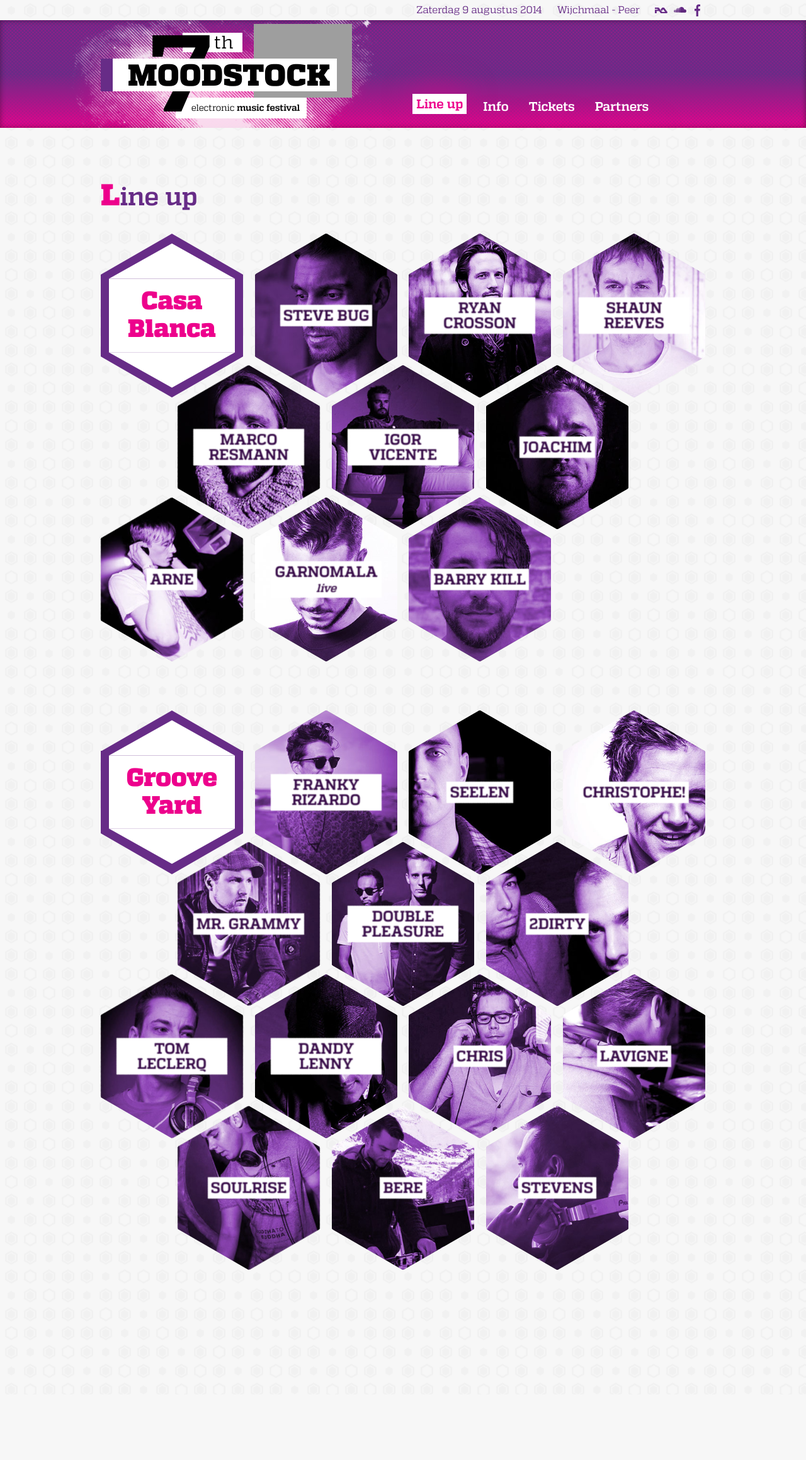
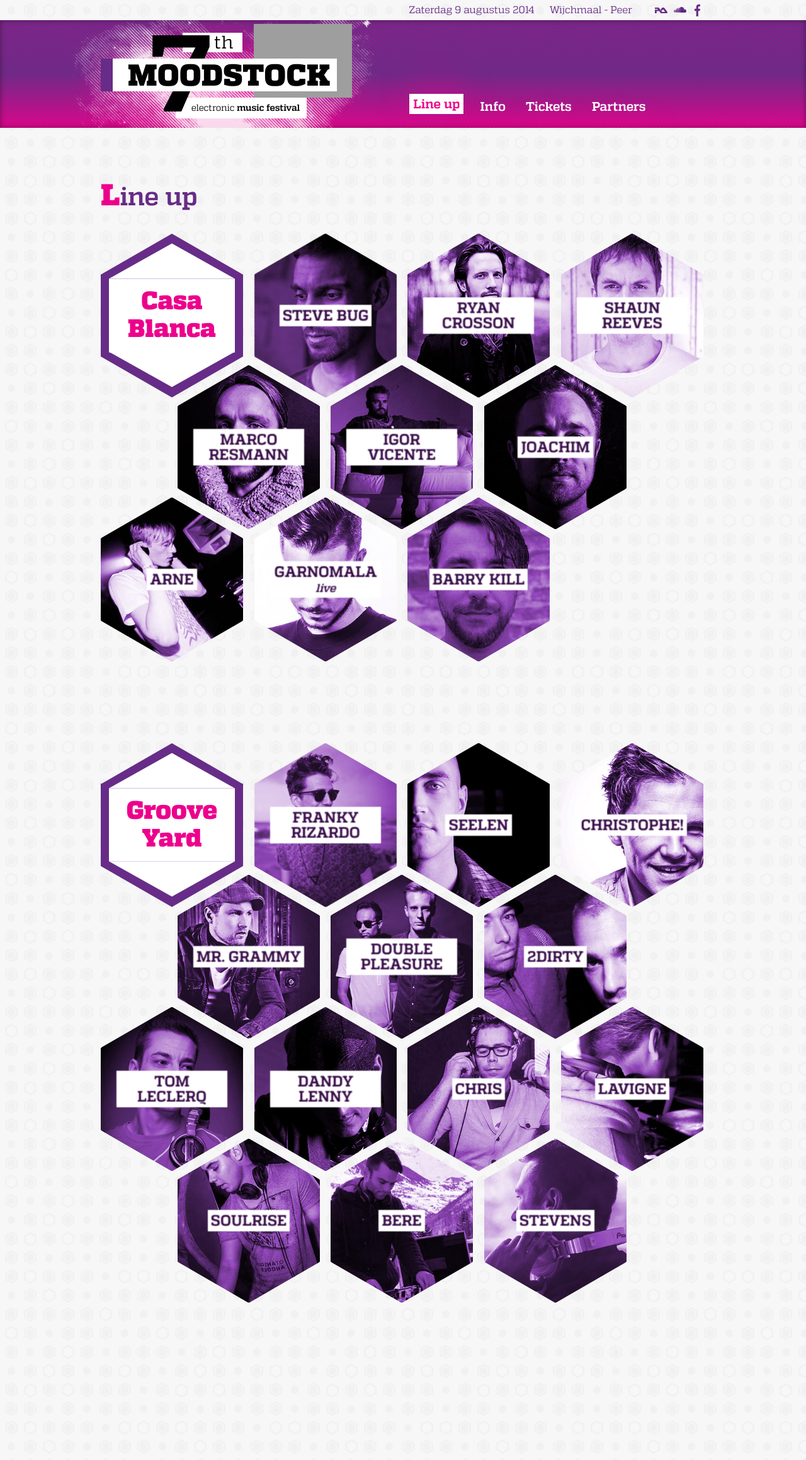
Before and after one commit to inkbiegel/moodstock2014, a PHP site: page /line-up.html in a window 1280 px wide. Shown: the whole page at 63% size. Before the commit the page ends 2017 px from the top, so only its background shows below. Run offline with PHP 8.4, Linux system fonts and the light colour scheme; some libraries are stand-ins or nearby versions; grey boxes are pictures that could not be loaded.

Commit message:
responsivenesssss

```diff
--- a/css/general.css
+++ b/css/general.css
@@ -55,35 +55,38 @@
   border-bottom: 1px solid #672c87;
 }
 table tbody th {
-  padding: 0.35em 0 0.35em 1em;
+  padding: 0.35em 0 0.35em 0.25em;
   border-bottom: 1px solid #ed008c;
   color: #ed008c;
   text-align: left;
 }
 table td {
-  padding: 0.5em 1em;
+  padding: 0.5em 0.25em;
+  font-size: 0.9em;
 }
 
 /********** RECURRING ELEMENTS **********/
 main, .inner {
-  width: 960px;
+  max-width: 960px;
   margin: 0 auto;
 }
 
 /* header */
 #siteTopBar {
   overflow: hidden;
-  padding: 0.25em 0;
+  padding: 0.25em;
 }
-#siteTopBar > strong, #siteTopBar > .socialLinks { margin-left: 1.5em; }
 #siteTopBar > strong {
-  float: right;
+  float: left;
   font-weight: normal;
+  font-size: 0.85em;
   color: #672c87;
 }
+#siteTopBar > .msPlace { margin: 0 0.75em 0 0; }
 #siteTopBar > .socialLinks {
   float: right;
   padding-top: 0.2em;
+  margin: 0 0 0 1em;
 }
 .socialLinks { list-style: none; }
 .socialLinks > li {
@@ -588,124 +592,60 @@
   background: url(../img/bg/siteheader-rpt.png) repeat-x 0 0, linear-gradient(to bottom,  rgba(103,44,135,1) 0%,rgba(103,44,135,1) 50%,rgba(237,0,140,1) 100%);
   position: relative;
   margin: 0 0 5em;
-  padding: 1em 0;
+  overflow: visible;
   clear: both;
-  overflow: hidden;
   -webkit-box-shadow: inset 0 0 10px rgba(0,0,0,0.4);
   box-shadow: inset 0 0 10px rgba(0,0,0,0.4);
 }
+#siteHeader > .inner {
+  padding: 1em 0;
+  overflow: hidden;
+}
 #siteHeader .msLogo {
-  float: left;
   height: 3.1em;
-  margin: -0.2em 2.5em 0 0;
-  font-size: 3em;
+  margin: 0.1em 0 0 0.2em;
+  font-size: 2.45em;
 }
 #siteHeader .msLogo:before {
   left: -0.95em;
   top: -0.65em;
-  bottom: -1em;
+  bottom: -0.775em;
   background-image: url(../img/bg/logo.png);
   background-image: url(../img/bg/logo.png), -webkit-radial-gradient(45% 55%, ellipse contain, #ababab, #ed008c 0%, rgba(237, 0, 140, 0) 100%);
   background-image: url(../img/bg/logo.png), radial-gradient(45% 55%, ellipse contain, #ababab, #ed008c 0%,rgba(237, 0, 140, 0) 100%);
 }
 
-
 /* nav */
 #siteNav {
-  float: left;
-  margin: 6.55em 0 0;
+  position: absolute;
+  left: 0;
+  right: 0;
+  bottom: -2.5em;
 }
 #siteNav > ul { list-style: none; }
 #siteNav > ul > li {
   float: left;
-  margin: 0 0 0 1.25em;
+  margin: 0 0 0 0.5em;
 }
 #siteNav > ul > li:first-child { margin: 0; }
 #siteNav a {
   display: block;
-  padding: 0.05em 0.3em;
+  padding: 0.05em 0.4em;
   position: relative;
   font-size: 1.25em;
   font-weight: bold;
   text-decoration: none;
-  color: #fff;
-  -webkit-transition: all 0.2s 0.1s ease-out;
-  transition: all 0.2s 0.1s ease-out;
+  color: #ed008c;
+  -webkit-transition: all 0.2s ease-out;
+  transition: all 0.2s ease-out;
 }
-#siteNav a:before, #siteNav .active {
-  background: #fff;
-  -webkit-box-shadow: 0 -0.5em 2.5em rgba(237,0,140,0.45);
-  box-shadow: 0 -0.5em 2.5em rgba(237,0,140,0.45);
-}
-#siteNav a:before {
-  content: '';
-  display: block;
-  position: absolute;
-  left: 0; top: 0; right: 0; bottom: 0;
-  z-index: 1;
-  -webkit-transform: translateY(3em);
-  -ms-transform: translateY(3em);
-  transform: translateY(3em);
-  -webkit-transition: -webkit-transform 0.2s ease-in-out;
-  transition: transform 0.2s ease-in-out;
-}
-#siteNav a > span {
-  position: relative;
-  display: inline-block;
-  z-index: 2;
-}
-#siteNav a:hover, #siteNav .active {
-  color: #ed008c;
-  -webkit-transform: translateY(-0.2em);
-  -ms-transform: translateY(-0.2em);
-  transform: translateY(-0.2em);
-}
-#siteNav .active:hover { cursor: default; }
-#siteNav .active:before { display: none; }
-#siteNav a:hover:before {
-  -webkit-transform: translateY(0);
-  -ms-transform: translateY(0);
-  transform: translateY(0);
-}
-/*#siteNavIndicator {
-  position: absolute;
-  left: -1em;
-  top: -1.875em;
-  width: 7.5em;
-  height: 7.625em;
-  background: url(../img/bg/icosahedron.svg) no-repeat 0 0;
-  background-size: contain;
-  z-index: -1;
-  -webkit-animation: hoverAround 4s linear infinite;
-  animation: hoverAround 4s linear infinite;
-}
-@-webkit-keyframes hoverAround {
-  0% {
-    -webkit-transform: translate(-0.0625em,-0.09375em);
-    transform: translate(-0.0625em,-0.09375em);
-  }
-  15% {
-    -webkit-transform: translate(0.09375em,0);
-    transform: translate(0.09375em,0);
-  }
-  42% {
-    -webkit-transform: translate(-0.0625em,0.125em);
-    transform: translate(-0.0625em,0.125em);
-  }
-  68% {
-    -webkit-transform: translate(0.0625em,0.0625em);
-    transform: translate(0.0625em,0.0625em);
-  }
-  100% {
-    -webkit-transform: translate(-0.09375em,-0.125em);
-    transform: translate(-0.09375em,-0.125em);
-  }
-}*/
+#siteNav a:hover, #siteNav a:active { color: #672c87; }
+#siteNav .active { display: none; }
 
 /* CONTENT */
 .content { padding: 0 0 7.5em; }
 .content h1 {
-  font-size: 2.5em;
+  font-size: 2em;
   line-height: 1.2;
   margin: 0 0 0.75em;
 }
@@ -746,32 +686,26 @@
 /* grids */
 .hexGrid, .hexSimpleGrid { list-style: none; }
 .hexGrid > li, .hexSimpleGrid > li { float: left; }
-.hexGrid { margin: 0 0 8em; }
-.hexGrid > li { margin: 0 0 -3.15em 1.1669em; }
-.hexGrid > li:nth-child(7n+1) { margin-left: 0; }
-.hexGrid > li:nth-child(7n+5) {
-  clear: left;
-  margin-left: 7.65em;
+.hexGrid {
+  margin: 0 0 4em;
+  padding: 0 0 3.25em;
+  overflow: hidden;
 }
+.hexGrid > li { margin: 0 0 -3.15em 1.1em; }
+.hexGrid > li:nth-child(odd) { margin-left: 0; }
+.hexGrid > li:nth-child(even) { margin: 2em 0 -1em 4.5em; }
+
 .hexSimpleGrid.large { margin: 0 0 6em 0; }
-.hexSimpleGrid.large > li {
-  /*height: 7.125em;
-  padding: 3.125em 0;*/
-  margin: 0 0 -3em 1.3525em;
-}
-.hexSimpleGrid.large > li:nth-child(4n+1) { margin-left: 0; }
-.hexSimpleGrid.large > li:nth-child(4n+5) { margin-left: 6.92625em; }
-.hexSimpleGrid.large > li:nth-child(4){ clear: left; margin-left: 7.75em; }
-.hexSimpleGrid.large > li:nth-child(4n+5) {
-  clear: none;
-  margin-left: 1.3525em;
-}
+.hexSimpleGrid.large > li { margin: 0 0 -1.5em 4.75em; }
+.hexSimpleGrid.large > li:nth-child(odd) { margin-left: 0; }
+
 .hexSimpleGrid.small > li {
   height: 5.34375em;
   padding: 2.34374em 0;
-  margin: 0 0 -1.5em 1.014375em;
+  margin: 0 0 -2em 4.9375em;
 }
-.hexSimpleGrid.small > li:nth-child(10n+6){ margin-left: 6.225em; }
+.hexSimpleGrid.small > li:nth-child(odd) { margin-left: 0; }
+
 
 /* fancy hex (artist) */
 .hexOuter, .hexInner, .hex {
@@ -887,7 +821,7 @@
 }
 .hexSimple.large > .hexSimpleInner { font-size: 1em; height: 7.3em; }
 .hexSimple.large > .hexSimpleInner:before { top: -3.5em; border-bottom-width: 3.5em; }
-.hexSimple.large > .hexSimpleInner:after { bottom: -3.5em; border-top-width: 3.5em; }
+.hexSimple.large > .hexSimpleInner:after { bottom: -3.475em; border-top-width: 3.5em; }
 
 .hexSimple.small {
   width: 9.4em;
@@ -906,10 +840,10 @@
   border-top-width: 2.25em;
 }
 .hexSimple.small > .hexSimpleInner { font-size: 0.68em; height: 6.8em; }
-.hexSimple.small > .hexSimpleInner:before { top: -3em; }
-.hexSimple.small > .hexSimpleInner:after { bottom: -3em;  }
+.hexSimple.small > .hexSimpleInner:before { top: -3.025em; }
+.hexSimple.small > .hexSimpleInner:after { bottom: -3.025em; }
 
-.hexTxt { display: table; width: 100%; height: 100%; }
+.hexTxt { display: table; width: 100%; height: 100%; -webkit-backface-visibility: hidden; }
 .hexSimple.hexTxt:link { text-decoration: none; }
 .hexTxtContent {
   position: relative;
@@ -1007,6 +951,8 @@
 }
 
 /* line-up */
+.artistGrid > li { position: relative; }
+.artistGrid > .active { z-index: 1; }
 .artistOuter {
   position: relative;
   margin: 0 auto;
@@ -1235,6 +1189,151 @@
     padding: 0 2.5%;
   }
 }
+@media (min-width: 24em) { /* 384px */
+  .hexGrid > li:nth-child(even) { margin: 0 0 -3.15em 7.6125em; }
+  .hexSimpleGrid.small > li, .hexSimpleGrid.small > li:nth-child(odd) { margin-left: 0.5em; }
+  .hexSimpleGrid.small > li:nth-child(3n+1) { margin-left: 0; clear: left; }
+  .hexSimpleGrid.small > li:nth-child(3n) { margin-left: 4.9375em; }
+
+  .pageNav { font-size: 1em; }
+  .pageNav > li:first-child { margin-right: 1em; }
+}
+@media (min-width: 26em) {
+  .hexSimpleGrid.small > li:nth-child(3n), .hexSimpleGrid.small > li:nth-child(3n+1) { margin-left: 0.5em; }
+  .hexSimpleGrid.small > li:nth-child(3n+1) { clear: none; }
+  .hexSimpleGrid.small > li:nth-child(4n+1) { margin-left: 0; clear: left; }
+  .hexSimpleGrid.small > li:nth-child(4n+3) { margin-left: 4.9375em; }
+}
+@media (min-width: 31.5625em) { /* 505px */
+  table tbody th { padding-left: 1em; }
+  table td { padding: 0.5em 1em; }
+  .hexGrid > li:nth-child(odd), .hexGrid > li:nth-child(even) { margin-left: 1.1em; }
+  .hexGrid > li:nth-child(3n+1) { margin-left: 0; clear: left; }
+  .hexGrid > li:nth-child(3n+0) { margin-left: 7.6125em; }
+  .hexSimpleGrid.large > li { margin: 0 0 -3em 1em; }
+  .hexSimpleGrid.large > li:nth-child(odd) { margin-left: 1em; }
+  .hexSimpleGrid.large > li:nth-child(3n) { margin-left: 7.5625em; }
+  .hexSimpleGrid.large > li:nth-child(3n+1) { margin-left: 0; clear: left; }
+
+  .hexSimpleGrid.small > li:nth-child(4n+3), .hexSimpleGrid.small > li:nth-child(4n+1) { margin-left: 0.5em; }
+  .hexSimpleGrid.small > li:nth-child(4n+1) { clear: none; }
+  .hexSimpleGrid.small > li:nth-child(5n+4) { margin-left: 4.9375em; }
+  .hexSimpleGrid.small > li:nth-child(5n+1) { margin-left: 0; clear: left; }
+}
+@media (min-width: 39em) { /* 624px */
+  .hexGrid > li:nth-child(odd), .hexGrid > li:nth-child(even) { margin-left: 1.1em; }
+  .hexGrid > li:nth-child(3n+1) { clear: none; }
+  .hexGrid > li:nth-child(4n+1) { margin-left: 0; clear: left; }
+  .hexGrid > li:nth-child(4n+3) { margin-left: 7.6125em; }
+
+  .hexSimpleGrid.small > li:nth-child(5n+4), .hexSimpleGrid.small > li:nth-child(5n+1) { margin-left: 0.5em; }
+  .hexSimpleGrid.small > li:nth-child(5n+1) { clear: none; }
+  .hexSimpleGrid.small > li:nth-child(6n+4) { margin-left: 4.9375em; }
+  .hexSimpleGrid.small > li:nth-child(6n+1) { margin-left: 0; clear: left; }
+}
+@media (min-width: 48.75em) { /* 780px */
+  #siteTopBar > strong, #siteTopBar > .msPlace, #siteTopBar > .socialLinks { margin-left: 1.5em; }
+  #siteTopBar > strong { float: right; font-size: 1em; }
+
+  #siteHeader { overflow: hidden; padding: 1em 0; }
+  #siteHeader > .inner { padding: 0; overflow: visible; }
+  #siteHeader .msLogo {
+    float: left;
+    font-size: 3em;
+    margin: -0.2em 3% 0 0.2em;
+  }
+  #siteHeader .msLogo:before { bottom: -1em; }
+  #siteNav {
+    position: static;
+    float: left;
+    margin: 6.55em 0 0;
+  }
+  #siteNav > ul > li { margin-left: 1.25em; }
+  #siteNav a:before, #siteNav .active {
+    background: #fff;
+    -webkit-box-shadow: 0 -0.5em 2.5em rgba(237,0,140,0.45);
+    box-shadow: 0 -0.5em 2.5em rgba(237,0,140,0.45);
+  }
+  #siteNav a {
+    padding: 0.05em 0.3em;
+    color: #fff;
+    -webkit-transition-delay: 0.1s;
+    transition-delay: 0.1s;
+  }
+  #siteNav a:before {
+    content: '';
+    display: block;
+    position: absolute;
+    left: 0; top: 0; right: 0; bottom: 0;
+    z-index: 1;
+    -webkit-transform: translateY(3em);
+    -ms-transform: translateY(3em);
+    transform: translateY(3em);
+    -webkit-transition: -webkit-transform 0.2s ease-in-out;
+    transition: transform 0.2s ease-in-out;
+  }
+  #siteNav a > span {
+    position: relative;
+    display: inline-block;
+    z-index: 2;
+  }
+  #siteNav a:hover, #siteNav .active {
+    color: #ed008c;
+    -webkit-transform: translateY(-0.2em);
+    -ms-transform: translateY(-0.2em);
+    transform: translateY(-0.2em);
+  }
+  #siteNav .active:hover { cursor: default; }
+  #siteNav .active:before { display: none; }
+  #siteNav a:hover:before {
+    -webkit-transform: translateY(0);
+    -ms-transform: translateY(0);
+    transform: translateY(0);
+  }
+
+  .msLogo:after { height: 4em; }
+
+  .hexGrid > li:nth-child(4n+3), .hexGrid > li:nth-child(4n+1) { margin-left: 1.1em; }
+  .hexGrid > li:nth-child(4n+1) { clear: none; }
+  .hexGrid > li:nth-child(5n+1) { margin-left: 0; clear: left; }
+  .hexGrid > li:nth-child(5n+4) { margin-left: 7.6125em; }
+
+  .hexSimpleGrid.large > li { margin: 0 0 -3em 1.3525em; }
+  .hexSimpleGrid.large > li:nth-child(4n+1) { margin-left: 0; }
+  .hexSimpleGrid.large > li:nth-child(3n) { margin-left: 1em; }
+  .hexSimpleGrid.large > li:nth-child(4n+5) { margin-left: 6.92625em; }
+  .hexSimpleGrid.large > li:nth-child(4){ clear: left; margin-left: 7.75em; }
+  .hexSimpleGrid.large > li:nth-child(4n+5) {
+    clear: none;
+    margin-left: 1.3525em;
+  }
+  .hexSimpleGrid.small > li {
+    height: 5.34375em;
+    padding: 2.34374em 0;
+    margin: 0 0 -1.5em 1em;
+  }
+  .hexSimpleGrid.small > li:nth-child(10n+6){ margin-left: 6.225em; }
+
+  .content h1 { font-size: 2.5em; }
+}
+@media (min-width: 56em) { /* 896px */
+  .hexGrid > li:nth-child(5n+4), .hexGrid > li:nth-child(5n+1) { margin-left: 1.1em; }
+  .hexGrid > li:nth-child(5n+1) { clear: none; }
+  .hexGrid > li:nth-child(6n+1) { margin-left: 0; clear: left; }
+  .hexGrid > li:nth-child(6n+4) { margin-left: 7.6125em; }
+}
+@media (min-width: 61.25em) { /* 980px */
+  #siteHeader .msLogo { margin-right: 12%; margin-left: 0; }
+  #siteNav .active { display: block; }
+
+  .hexGrid { margin-bottom: 8em; }
+  .hexGrid > li:nth-child(6n+4), .hexGrid > li:nth-child(6n+1) { margin-left: 1.1em; }
+  .hexGrid > li:nth-child(6n+1) { clear: none; }
+  .hexGrid > li:nth-child(7n+1) { margin-left: 0; clear: left; }
+  .hexGrid > li:nth-child(7n+5) { margin-left: 7.6125em; }
+
+  #intro { padding-top: 20%; }
+}
 @media (-webkit-min-device-pixel-ratio: 2), (min-resolution: 192dpi) {
 
 }
--- a/index.html
+++ b/index.html
@@ -51,8 +51,7 @@
       </nav>
     </article>
   </main>
-  <footer>
-  </footer>
+  <div class="testElement"></div>
   <script src="//ajax.googleapis.com/ajax/libs/jquery/1.11.0/jquery.min.js"></script>
   <script>if (typeof jQuery == 'undefined') {document.write(unescape("%3Cscript src='js/jquery-1.11.0.min.js' type='text/javascript'%3E%3C/script%3E")); }</script>
   <script src="js/plugins.js"></script>
--- a/info.html
+++ b/info.html
@@ -122,8 +122,6 @@
       </section>
     </article>
   </main>
-  <footer>
-  </footer>
   <script src="//ajax.googleapis.com/ajax/libs/jquery/1.11.0/jquery.min.js"></script>
   <script>if (typeof jQuery == 'undefined') {document.write(unescape("%3Cscript src='js/jquery-1.11.0.min.js' type='text/javascript'%3E%3C/script%3E")); }</script>
   <script src="js/plugins.js"></script>
--- a/line-up.html
+++ b/line-up.html
@@ -39,9 +39,9 @@
     </div>
   </header>
   <main role="main">
-    <article class="content">
+    <article id="lineUp" class="content">
       <h1>Line up</h1>
-      <ul class="hexGrid">
+      <ul class="hexGrid artistGrid">
         <li>
           <div class="hexSimple hexTxt large pink">
             <h2 class="hexTxtContent">Casa Blanca</h2>
@@ -214,7 +214,7 @@
           </div>
         </li>
       </ul>
-      <ul class="hexGrid">
+      <ul class="hexGrid artistGrid">
         <li>
           <div class="hexSimple hexTxt large pink">
             <h2 class="hexTxtContent">Groove Yard</h2>
@@ -448,8 +448,6 @@
       </ul>
     </article>
   </main>
-  <footer>
-  </footer>
   <script src="//ajax.googleapis.com/ajax/libs/jquery/1.11.0/jquery.min.js"></script>
   <script>if (typeof jQuery == 'undefined') {document.write(unescape("%3Cscript src='js/jquery-1.11.0.min.js' type='text/javascript'%3E%3C/script%3E")); }</script>
   <script src="js/plugins.js"></script>
--- a/partners.html
+++ b/partners.html
@@ -41,7 +41,7 @@
   <main role="main">
     <article class="content">
       <h1>Partners</h1>
-      <ul class="hexSimpleGrid partnerGrid large">
+<!--       <ul class="hexSimpleGrid partnerGrid large">
         <li>
           <a href="http://www.alken-maes.be/" class="hexSimple partner large inverted" target="partner">
             <span class="partnerLogo" id="cristal">Cristal</span>
@@ -78,7 +78,7 @@
             <div class="hexSimple hexSimpleInner"></div>
           </a>
         </li>
-      </ul>
+      </ul> -->
       <ul class="hexSimpleGrid partnerGrid small">
         <li>
           <a href="http://www.airlondonmusic.com" class="hexSimple partner small" target="partner">
@@ -143,8 +143,6 @@
       </ul>
     </article>
   </main>
-  <footer>
-  </footer>
   <script src="//ajax.googleapis.com/ajax/libs/jquery/1.11.0/jquery.min.js"></script>
   <script>if (typeof jQuery == 'undefined') {document.write(unescape("%3Cscript src='js/jquery-1.11.0.min.js' type='text/javascript'%3E%3C/script%3E")); }</script>
   <script src="js/plugins.js"></script>
```
Also changed, not shown: other parts of css/general.css (+32 -13 lines), js/general.js (+8 -5 lines), js/plugins.js (+0 -29 lines).
